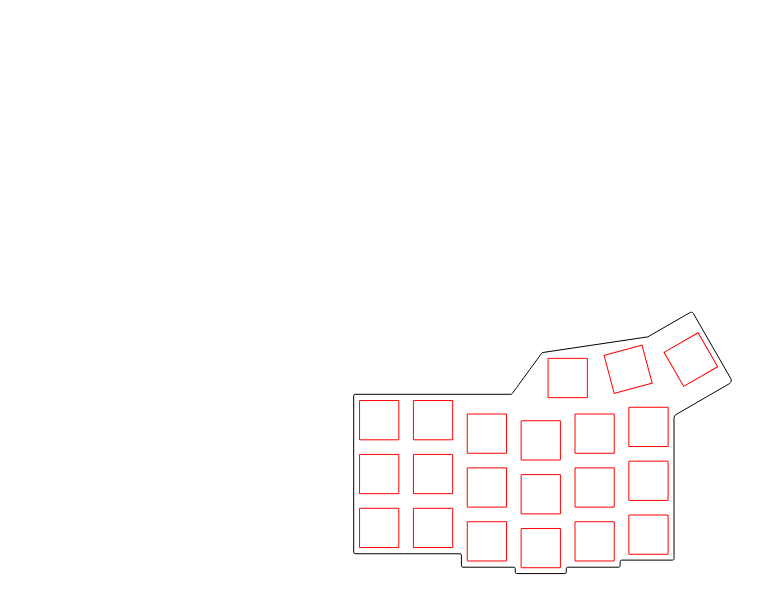
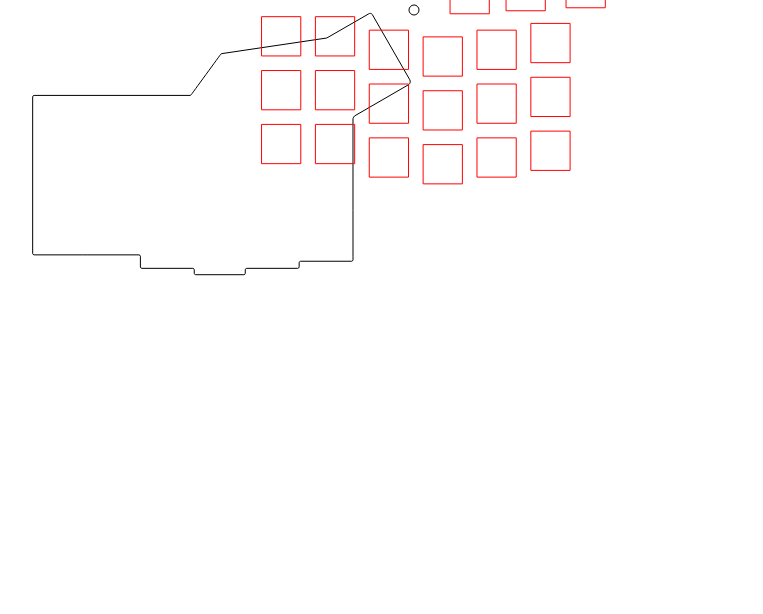
Before and after one commit to ollyhayes/Keyboard-presentation, a React (Create React App) app: page / in a window 1280 px wide. Shown: the top 614 px of the page, without its empty margins (165-928 px from the left). Built offline with nearby package versions, Linux system fonts and the light colour scheme.

Commit message:
Print debug stuff

```diff
--- a/src/Keyboard.js
+++ b/src/Keyboard.js
@@ -62,14 +62,62 @@ export default function Keyboard() {
 		{ command: 'c', args: [-0.367,0.037,-0.713,0.185,-0.993,0.424]},
 		{ command: 'C', args: [29.897,-40.974,-0.01,0.014,0,0]},
 	];
-	const pathString = path.reduce((pathString, {command, args}) => `${pathString}${command} ${args.join(' ')} `, '') + ' Z';
 
-	return <svg className="keyboard" viewBox="0 0 1122.52 793.70135" height="793.70135" width="1122.52">
-		<g transform="translate(598.023,393.8761)" id="g204">
-			<path d={pathString}/>
-		</g>
+
+	const translatedKeys = keys.map(key => ({x: key.x - 598.023, y: key.y - 393.8761}))
+
+
+	// const xDiff = 0.01;//598.023;
+	// const yDiff = 141.398;//393.8761;
+	const diff = [-223, 85, 0]
+
+	const translatedPath = path.map(c => ({...c, args: c.args.map((a, i) =>
+			a + diff[getDimension(c.command, i)]
+	)}))
+
+	function getDimension(command, index) {
+		return command === 'C' || command === 'L' || command === 'm'
+			? index % 2 === 0 ? 0 : 1
+			: command === 'H'
+				? 0
+				: command === 'V'
+					? 1
+					: 2
+	}
+
+	console.log(JSON.stringify(translatedPath, undefined, ' '))
+
+	const pathString = translatedPath.reduce((pathString, {command, args}) => `${pathString}${command} ${args.join(' ')} `, '') + ' Z';
+
+	let keysXMin = 999;
+	let keysYMin = 99;
+
+	keys.forEach(key => {
+	  keysXMin = Math.min(key.x, keysXMin);
+	  keysYMin = Math.min(key.y, keysYMin);
+	})
+
+	console.log(`keys: ${keysXMin}, ${keysYMin}`)
+
+	let pathXMin = 999;
+	let pathYMin = 999;
+
+	translatedPath.forEach(command => {
+	  if (command.command === command.command.toUpperCase())
+		 command.args.forEach((arg, index) => {
+			getDimension(command.command, index) === 0
+				? pathXMin = Math.min(arg, pathXMin)
+				: pathYMin = Math.min(arg, pathYMin)
+		 })
+	});
+
+	console.log(`path: ${pathXMin}, ${pathYMin}`)
+
+
+	return <svg className="keyboard" viewBox="-500 -10 1122.52 793.70135" height="793.70135" width="1122.52">
+		<path d={pathString}/>
 		{
-			keys.map(({x, y, rotation, color}, index) =>
+			translatedKeys.map(({x, y, rotation, color}, index) =>
 				<path
 					key={index}
 					stroke={color || 'red'}
@@ -77,5 +125,6 @@ export default function Keyboard() {
 					d={`m ${x},${y} h 39.263 v 39.262 h -39.263 z`}
 				/>)
 		}
+		<circle r="5"/>
 	</svg>;
 }
```
